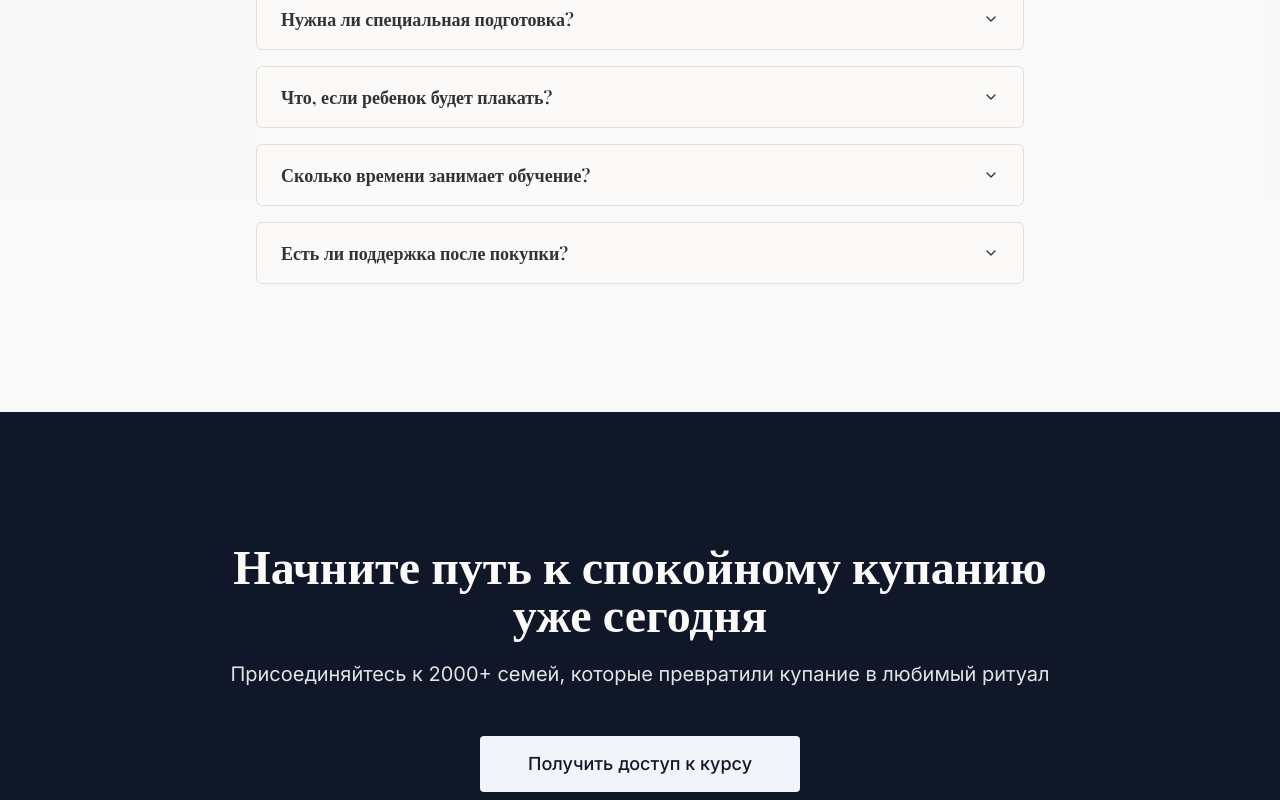
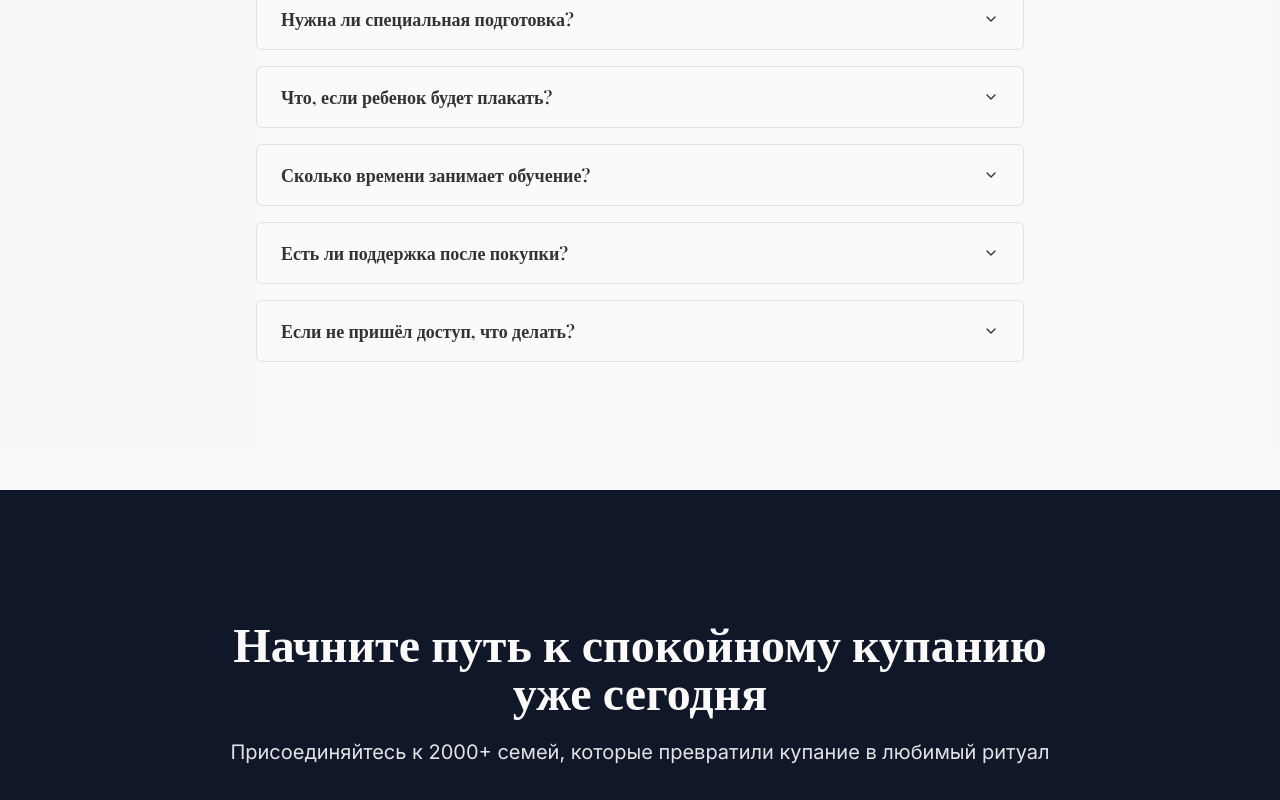
Before and after one commit to pr-poehali-dev/landing-page-launch-2, a React (Vite) app: page / in a window 1280 px wide. Shown: the part 6915-7715 px from the top of the page. Built offline with nearby package versions, Linux system fonts and the light colour scheme.

Commit message:
docs: добавлена инструкция для поддержки

```diff
--- a/src/pages/Index.tsx
+++ b/src/pages/Index.tsx
@@ -433,6 +433,10 @@ const Index = () => {
                 {
                   question: "Есть ли поддержка после покупки?",
                   answer: "В тарифе Премиум вы получаете персональную поддержку тренера в течение недели и разбор вашей техники по видео."
+                },
+                {
+                  question: "Если не пришёл доступ, что делать?",
+                  answer: "Пишите в службу о заботе клиентов на info@newswimschool.ru — мы оперативно решим любой технический вопрос."
                 }
               ].map((faq, idx) => (
                 <AccordionItem key={idx} value={`faq-${idx}`} className="border border-border rounded-lg px-6 bg-card">
```
